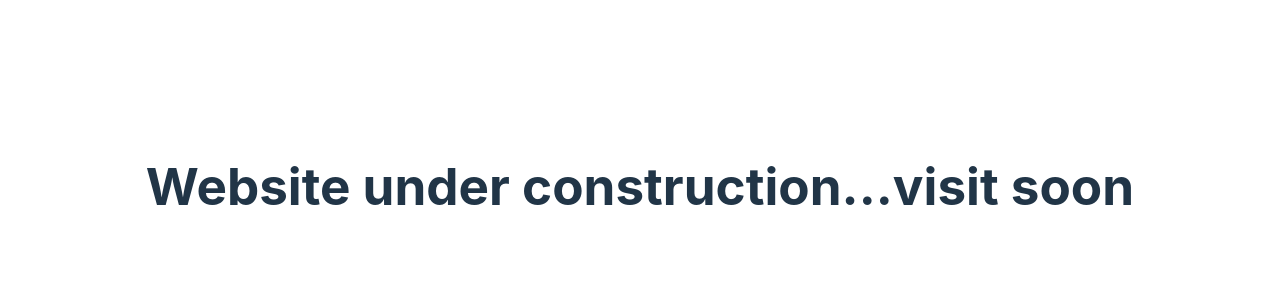
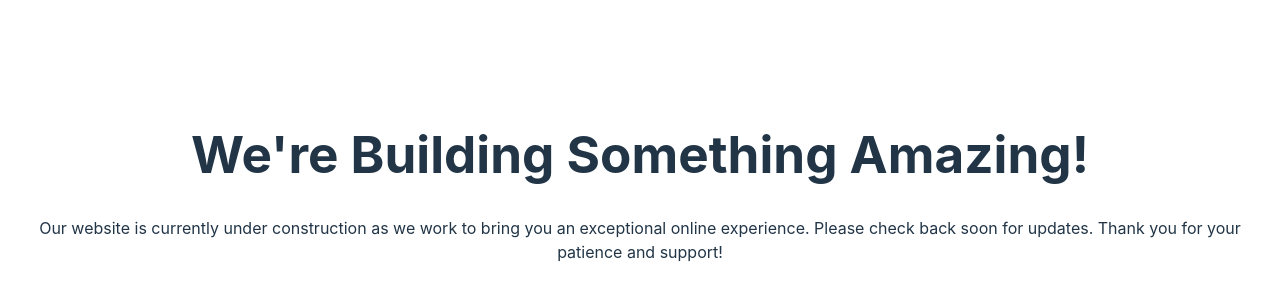
Before and after one commit to AryavratM/aryavratmarketing, a React (Vite) app: page / in a window 1280 px wide. Shown: the part 214-514 px from the top of the page. Built offline with nearby package versions, Linux system fonts and the light colour scheme.

Commit message:
landing page update

```diff
--- a/src/App.jsx
+++ b/src/App.jsx
@@ -9,8 +9,13 @@ function App() {
   return (
     <>
       <div>
-        <h1>Website under construction...visit soon</h1>
+        <h1>We're Building Something Amazing!</h1>
       </div>
+      <p>
+        Our website is currently under construction as we work to bring you an
+        exceptional online experience. Please check back soon for updates. Thank
+        you for your patience and support!
+      </p>
     </>
   );
 }
```
